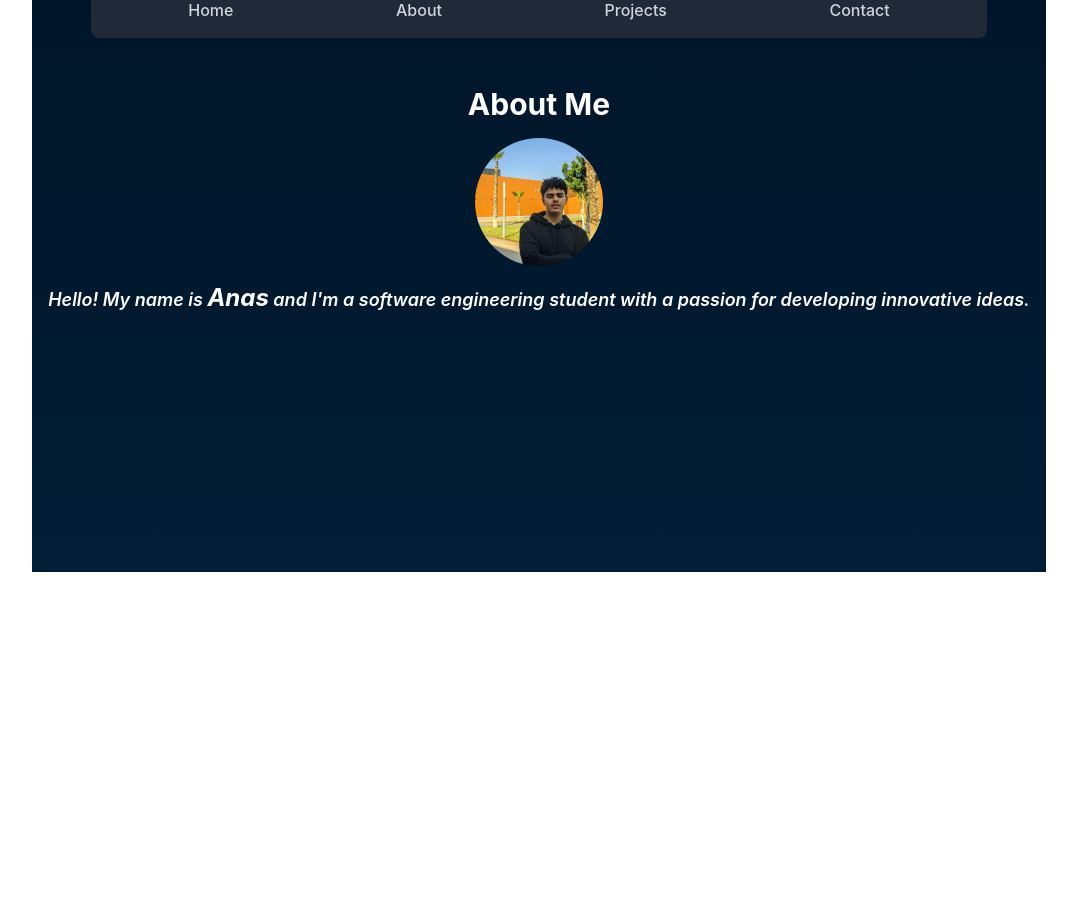
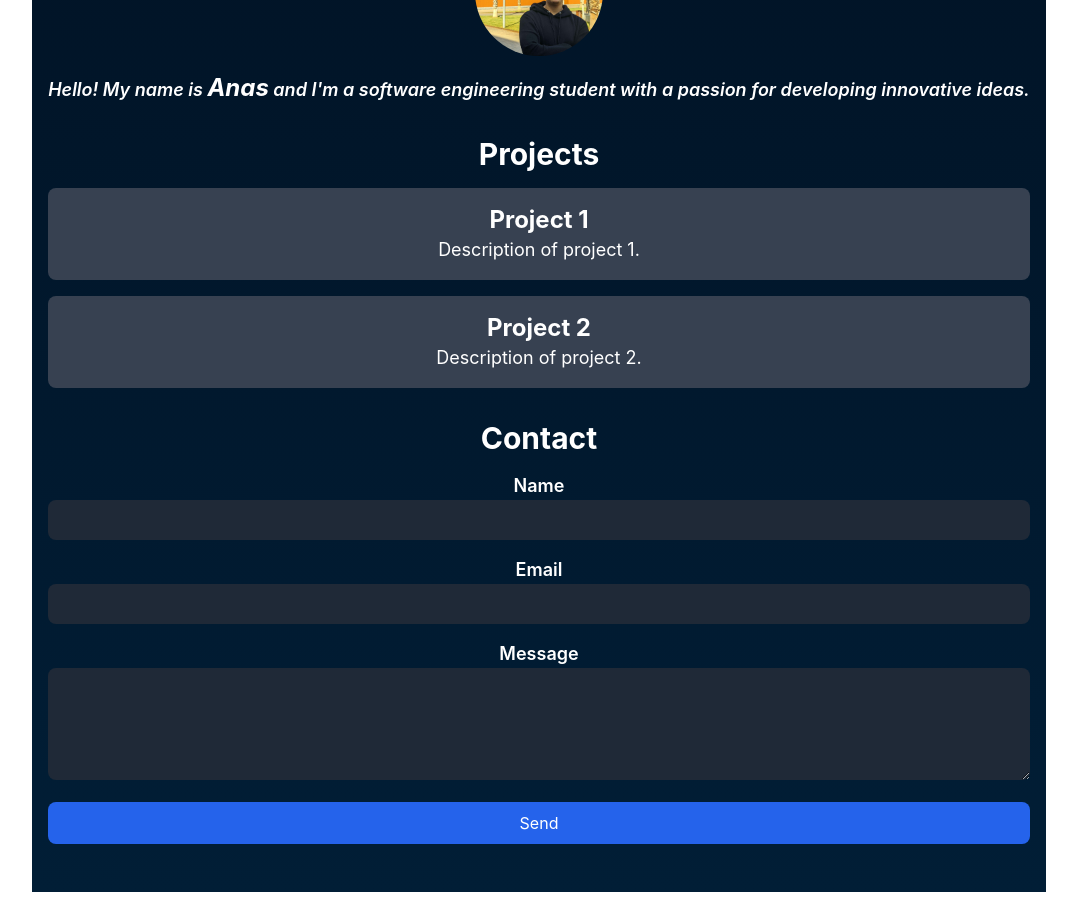
Before and after one commit to anas-mejdoub/42-inception, a React (Vite) app in the folder srcs/requirements/bonus/static-website/tools/: page / in a window 1280 px wide. Shown: the part 260-1184 px from the top of the page, without its empty margins (101-1178 px from the left). Before the commit the page ends 864 px from the top, so only its background shows below. Built offline with nearby package versions, Linux system fonts and the light colour scheme.

Commit message:
portfolio

```diff
--- a/srcs/requirements/bonus/static-website/tools/src/App.jsx
+++ b/srcs/requirements/bonus/static-website/tools/src/App.jsx
@@ -6,16 +6,14 @@ import './index.css';
 import myPicture from './assets/pic.jpg'; // Make sure to import your picture
 
 function App() {
-
-
   return (
     <div className="bg-gradient-to-b from-dark-blue to-dark min-h-screen flex flex-col items-center justify-center">
       <nav className="bg-gray-800 p-4 rounded-lg w-full max-w-4xl mb-8">
         <div className="flex justify-around items-center">
           <a href="#" className="text-gray-300 hover:text-white">Home</a>
-          <a href="#" className="text-gray-300 hover:text-white">About</a>
-          <a href="#" className="text-gray-300 hover:text-white">Projects</a>
-          <a href="#" className="text-gray-300 hover:text-white">Contact</a>
+          <a href="#about" className="text-gray-300 hover:text-white">About</a>
+          <a href="#projects" className="text-gray-300 hover:text-white">Projects</a>
+          <a href="#contact" className="text-gray-300 hover:text-white">Contact</a>
         </div>
       </nav>
       <div className="container mx-auto p-4 text-white">
@@ -26,6 +24,38 @@ function App() {
             Hello! My name is <span className="text-2xl font-bold">Anas</span> and I'm a software engineering student with a passion for developing innovative ideas.
           </p>
         </section>
+        <section id="projects" className="mb-8">
+          <h2 className="text-3xl font-bold mb-4">Projects</h2>
+          <div className="space-y-4">
+            <div className="bg-gray-700 p-4 rounded-lg">
+              <h3 className="text-2xl font-bold">Project 1</h3>
+              <p className="text-lg">Description of project 1.</p>
+            </div>
+            <div className="bg-gray-700 p-4 rounded-lg">
+              <h3 className="text-2xl font-bold">Project 2</h3>
+              <p className="text-lg">Description of project 2.</p>
+            </div>
+            {/* <!-- Add more projects as needed --> */}
+          </div>
+        </section>
+        <section id="contact" className="mb-8">
+          <h2 className="text-3xl font-bold mb-4">Contact</h2>
+          <form className="space-y-4">
+            <div>
+              <label className="block text-lg font-semibold" htmlFor="name">Name</label>
+              <input type="text" id="name" className="w-full p-2 rounded-lg bg-gray-800 text-white" />
+            </div>
+            <div>
+              <label className="block text-lg font-semibold" htmlFor="email">Email</label>
+              <input type="email" id="email" className="w-full p-2 rounded-lg bg-gray-800 text-white" />
+            </div>
+            <div>
+              <label className="block text-lg font-semibold" htmlFor="message">Message</label>
+              <textarea id="message" className="w-full p-2 rounded-lg bg-gray-800 text-white" rows="4"></textarea>
+            </div>
+            <button type="submit" className="w-full p-2 bg-blue-600 rounded-lg hover:bg-blue-700">Send</button>
+          </form>
+        </section>
       </div>
     </div>
   );
```
